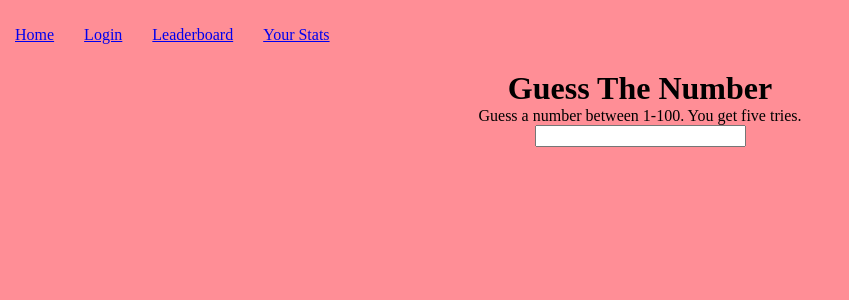
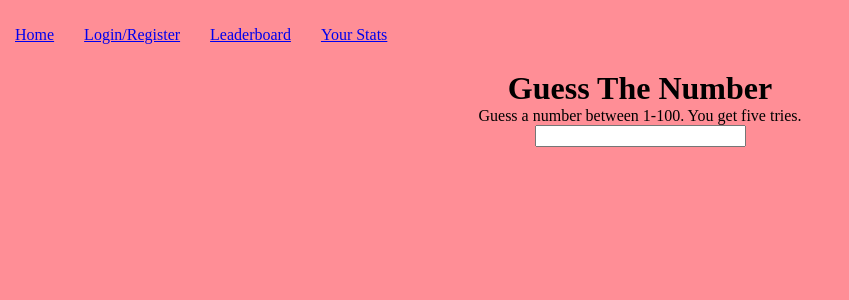
Before and after one commit to mbrady712/guess-number, a React (Create React App) app in the folder client/: page / in a window 1280 px wide. Shown: the top 300 px of the page, without its empty margins (0-849 px from the left). Built offline with nearby package versions, Linux system fonts and the light colour scheme; the HTML template or start-up script is replaced by a standard one.

Commit message:
Added logout mechanism

```diff
--- a/client/src/components/navbar.js
+++ b/client/src/components/navbar.js
@@ -1,6 +1,17 @@
 import { Link } from "react-router-dom";
+import { useCookies } from "react-cookie";
+import { useNavigate } from "react-router-dom";
 
 export const Navbar = () => {
+
+    const [cookies, setCookies] = useCookies(["access_token"]);
+    const navigate = useNavigate();
+
+    const logout = () => {
+        setCookies("access_token", "")
+        window.localStorage.removeItem("userID");
+        navigate("/auth")
+    }
 
     return (
         <div className="navbar">
@@ -14,14 +25,22 @@ export const Navbar = () => {
                     </div>
                     <div className="menu-items">
                         <Link to="/">Home</Link>
-                        <Link to="/auth">Login</Link>
+                        {!cookies.access_token ?
+                            (<Link to="/auth">Login/Register</Link>
+                        ) : (
+                            <button onClick={logout}> Logout </button>
+                        )}
                         <Link to="/leaderboard">Leaderboard</Link>
                         <Link to="/stats">Your Stats</Link>
                     </div>
                 </div>
                 <div id="normnav">
                     <Link to="/">Home</Link>
-                    <Link to="/auth">Login</Link>
+                    {!cookies.access_token ?
+                        (<Link to="/auth">Login/Register</Link>
+                    ) : (
+                        <button onClick={logout}> Logout </button>
+                    )}
                     <Link to="/leaderboard">Leaderboard</Link>
                     <Link to="/stats">Your Stats</Link>
                 </div>
```
